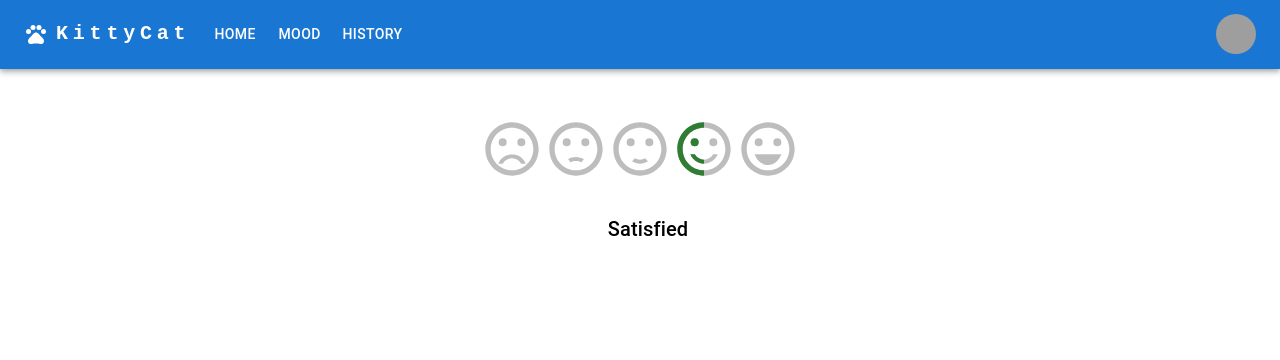
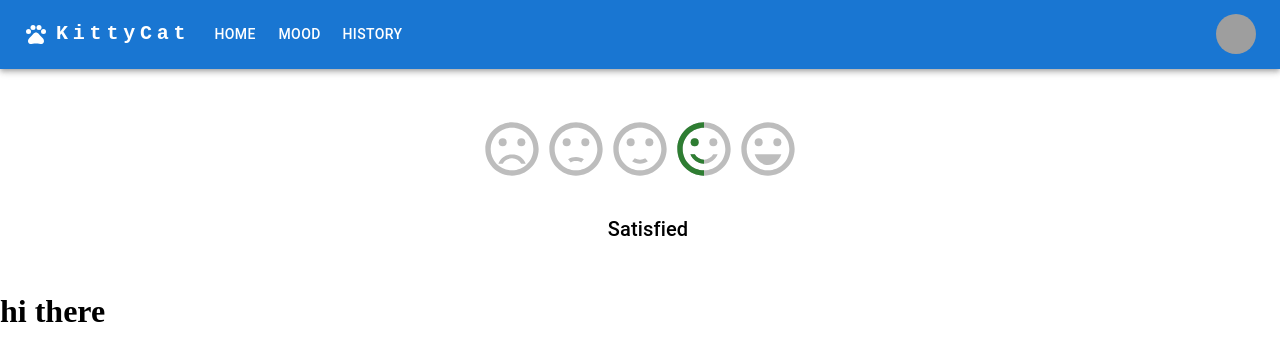
Before and after one commit to SagarSharma2809/cat-mood-tracker, a React (Vite) app: page /Mood in a window 1280 px wide. Shown: the top 360 px of the page. Built offline with nearby package versions, Linux system fonts and the light colour scheme; grey boxes are pictures that could not be loaded.

Commit message:
doing all over again

```diff
--- a/src/Mood.jsx
+++ b/src/Mood.jsx
@@ -81,6 +81,7 @@ export default function Mood() {
     }
 
     return (
+        <>
         <Box sx={{ p: 2, m: 4, textAlign: 'center' }}>
             <StyleRating
                 name="highlight-selected-only"
@@ -104,5 +105,8 @@ export default function Mood() {
                 </Box>
             )}
         </Box>
+
+        <h1>hi there</h1>
+        </>
     );
 }
```
